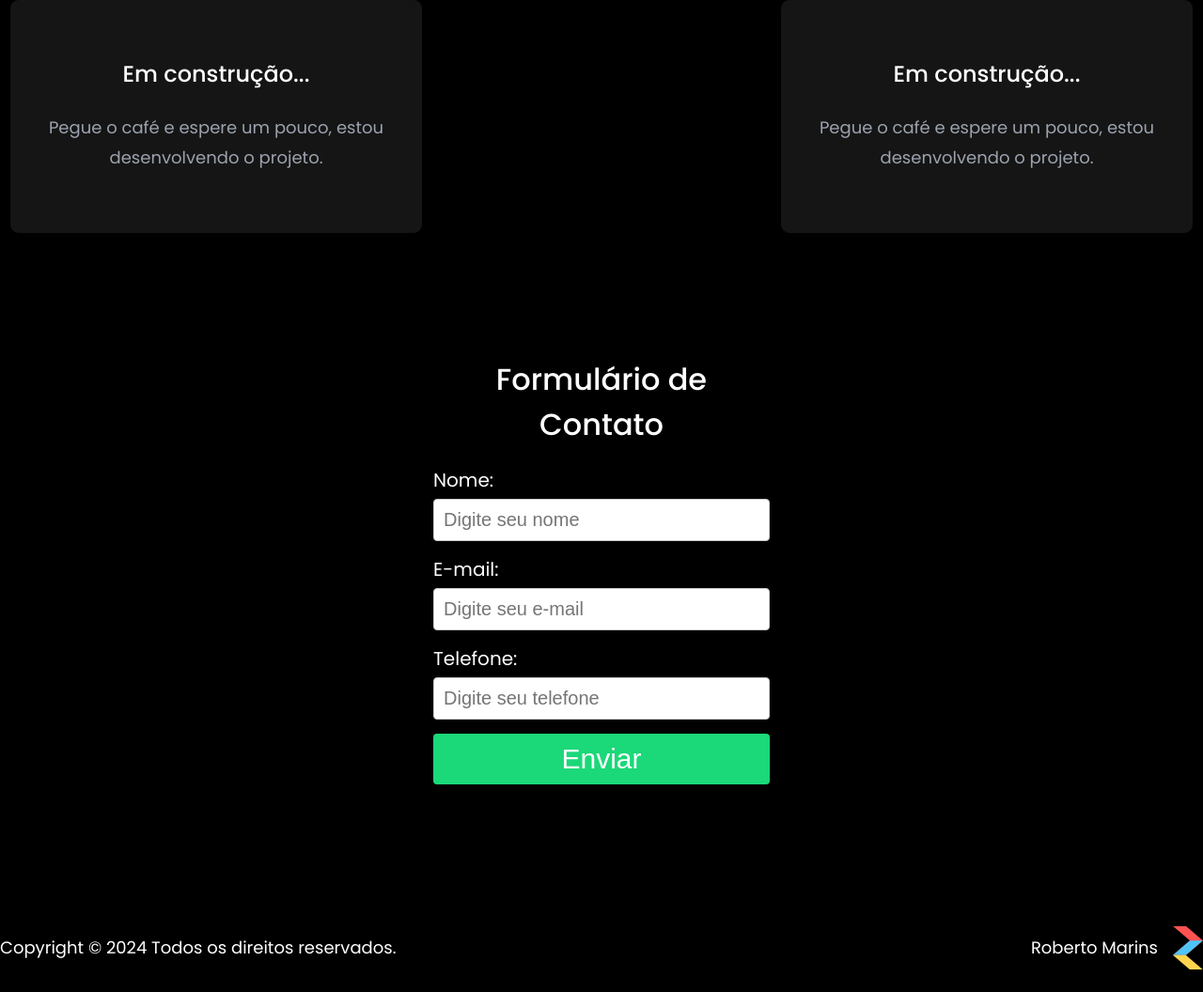
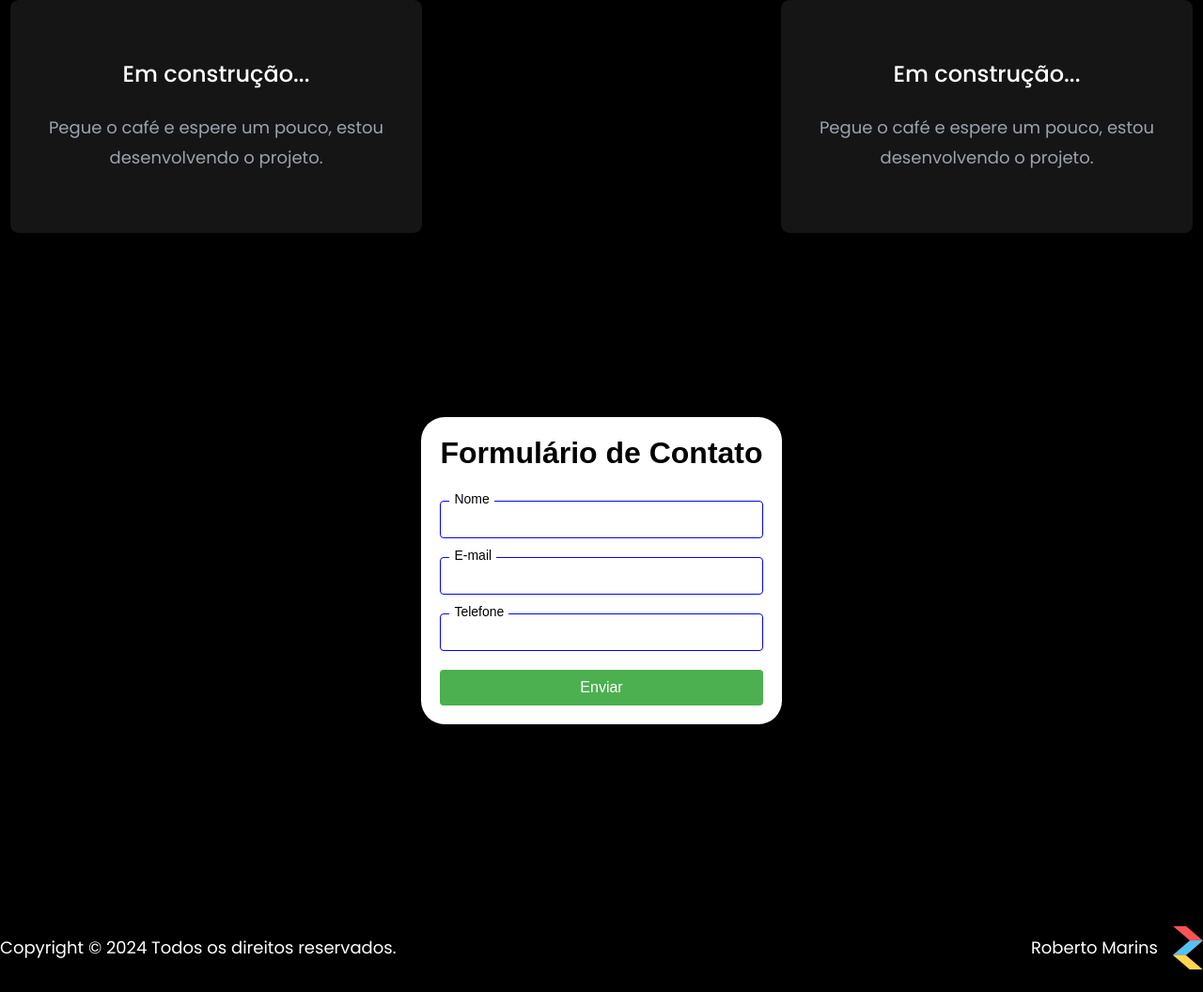
Before and after one commit to robertofmarins/meusite, a Flask app: page / in a window 1280 px wide. Shown: the part 2238-3294 px from the top of the page at 94% size. Run offline with Flask 2, Linux system fonts and the light colour scheme; some libraries are stand-ins or nearby versions.

Commit message:
Atualizando formulário

```diff
--- a/static/assets/css/style.css
+++ b/static/assets/css/style.css
@@ -61,7 +61,6 @@ html {
   background-color: #4fc3f7;
   border-radius: 8px;
 }
-/*--------------mobile------------------*/
 
 /*-------------------------------header--------------------------*/
 header {
@@ -84,6 +83,9 @@ header .layout nav {
 
 header .layout nav #logo {
   width: 5%;
+  color: #fff;
+  font-size: 3rem;
+  width: 17%;
 }
 
 header .layout nav .nav-list {
@@ -385,65 +387,67 @@ canvas {
 
 #s-contato .layout h2 {
   margin-bottom: 32px;
-  color: #fff;
+  color: #000000;
   font-size: 3.2rem;
-  font-weight: 500;
 }
 
-#form-container {
-  width: 100%;
-  max-width: 400px;
-  margin: 50px auto;
+/* Estilização geral do formulário */
+#form {
+  max-width: 500px;
+  margin: 0 auto;
+  font-family: Arial, sans-serif;
+  background-color: #ffffff;
   padding: 20px;
-  background-color: #000000;
-  border-radius: 8px;
-  border-style: hidden;
-  border: 1px solid #000000;
-  box-shadow: 0 4px 6px rgba(0, 0, 0, 0.1);
+  border-radius: 25px;
 }
 
-#s-contato .layout #form-container h2 {
-  text-align: center;
+/* Contêiner do grupo de inputs */
+.form-group {
+  position: relative; /* Necessário para posicionar a label */
   margin-bottom: 20px;
-  color: #ffffff;
 }
 
-/* Grupos do formulário */
-#s-contato .layout #form-container .form-group {
-  margin-bottom: 15px;
+/* Estilo do input */
+.form-group input {
+  width: 100%;
+  padding: 10px;
+  font-size: 16px;
+  border: 1px solid #0400ff;
+  border-radius: 4px;
+  outline: none;
 }
 
-#s-contato .layout #form-container label {
-  display: block;
-  margin-bottom: 5px;
-  color: #ffffff;
-  font-size: 2rem;
+/* Estilo da label */
+.form-group label {
+  position: absolute;
+  top: -10px; /* Posição da label em relação à borda superior do input */
+  left: 10px;
+  background: #ffffff; /* Fundo branco para evitar sobreposição */
+  padding: 0 5px; /* Ajuste para a borda */
+  font-size: 14px;
+  color: #000000;
+  pointer-events: none; /* Impede interação com a label */
 }
 
-#s-contato .layout #form-container input {
+/* Estilo do botão */
+button {
+  display: block;
   width: 100%;
   padding: 10px;
-  border: 1px solid #ccc;
-  border-radius: 4px;
-  font-size: 2rem;
-}
-
-/* Botão */
-#s-contato .layout #form-container button {
-  width: 100%;
-  padding: 10px;
-  background-color: #1bd879;
+  font-size: 16px;
+  background-color: #4caf50;
   color: #fff;
   border: none;
   border-radius: 4px;
-  font-size: 3rem;
   cursor: pointer;
-  transition: background-color 0.3s;
+  transition: background-color 0.3s ease;
 }
 
-#s-contato .layout #form-container button:hover {
-  background-color: #000000;
+button:hover {
+  background-color: #45a049;
 }
+
+
 
 /*-----------------------footer-------------------------*/
 
--- a/templates/index.html
+++ b/templates/index.html
@@ -31,18 +31,16 @@
     <link rel="icon" href="../static/assets/image/logo-page.svg" />
     <link rel="apple-touch-icon" href="../static/assets/image/logo-page.svg" />
     <link rel="canonical" href="https://robertomarins.com.br/" />
-    <title>Portfólio - Roberto Marins</title>
+    <title>Roberto Marins</title>
   </head>
 
   <body>
     <header>
       <div class="layout">
         <nav>
-          <img
-            src="../static/assets/image/logoteste.svg"
-            alt="logo"
-            id="logo"
-          />
+          <p id="logo">
+            Roberto Marins
+          </p>
           <ul class="nav-list">
             <li><a alt="Início" title="Início" href="#inicio"> Início </a></li>
             <li>
@@ -231,32 +229,29 @@
             <form id="form" action="/submit" method="POST">
               <h2>Formulário de Contato</h2>
               <div class="form-group">
-                <label for="name">Nome:</label>
+                <label for="name">Nome</label>
                 <input
                   type="text"
                   id="name"
                   name="name"
-                  placeholder="Digite seu nome"
                   required
                 />
               </div>
               <div class="form-group">
-                <label for="email">E-mail:</label>
+                <label for="email">E-mail</label>
                 <input
                   type="email"
                   id="email"
                   name="email"
-                  placeholder="Digite seu e-mail"
                   required
                 />
               </div>
               <div class="form-group">
-                <label for="telefone">Telefone:</label>
+                <label for="telefone">Telefone</label>
                 <input
                   type="tel"
                   id="telefone"
                   name="telefone"
-                  placeholder="Digite seu telefone"
                   required
                 />
               </div>
@@ -275,6 +270,8 @@
           </div>
         </div>
       </section>
+
+
 
       <footer>
         <div class="layout">
```
